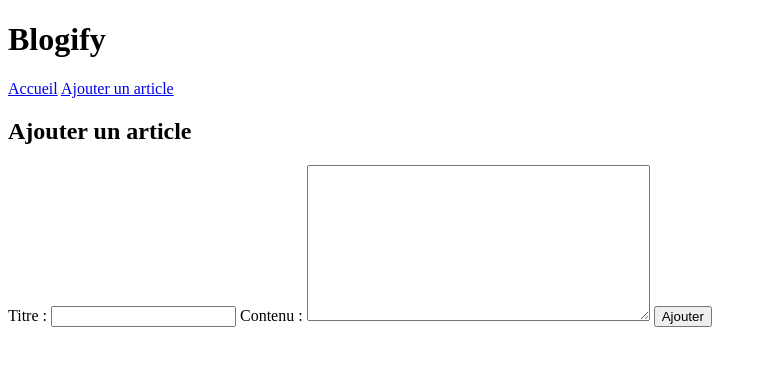
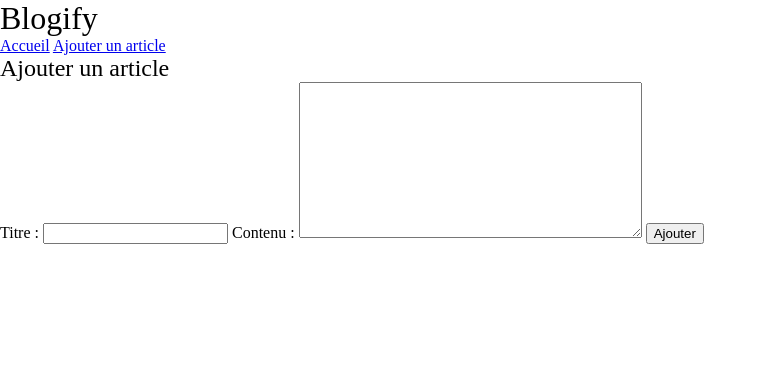
Before and after one commit to SebastienCozeDev/blogify, a Django app: page /blog/create/ in a window 1280 px wide. Shown: the top 366 px of the page, without its empty margins (0-775 px from the left). Run offline with Django 4.2, Linux system fonts and the light colour scheme; the visitor is signed in with stand-in values (Sample User, id 1).

Commit message:
Ajout du fichier CSS statique

```diff
--- /dev/null
+++ b/src/posts/static/css/reset.css
@@ -0,0 +1,23 @@
+html {
+    box-sizing: border-box;
+    font-size: 16px;
+}
+
+*, *:before, *:after {
+    box-sizing: inherit;
+}
+
+body, h1, h2, h3, h4, h5, h6, p, ol, ul {
+    margin: 0;
+    padding: 0;
+    font-weight: normal;
+}
+
+ol, ul {
+    list-style: none;
+}
+
+img {
+    max-width: 100%;
+    height: auto;
+}
--- /dev/null
+++ b/src/posts/static/css/style.css
@@ -0,0 +1,2 @@
+@import url('https://fonts.googleapis.com/css2?family=Raleway:wght@300&display=swap');
+@import "reset.css";
--- a/src/templates/base.html
+++ b/src/templates/base.html
@@ -1,3 +1,4 @@
+{% load static %}
 <!DOCTYPE html>
 <html lang="fr">
 <head>
@@ -5,6 +6,7 @@
     {% block title %}
         <title>Blog</title>
     {% endblock %}
+    <link rel="stylesheet" href="{% static 'css/style.css' %}">
 </head>
 <body>
     <header>
```
